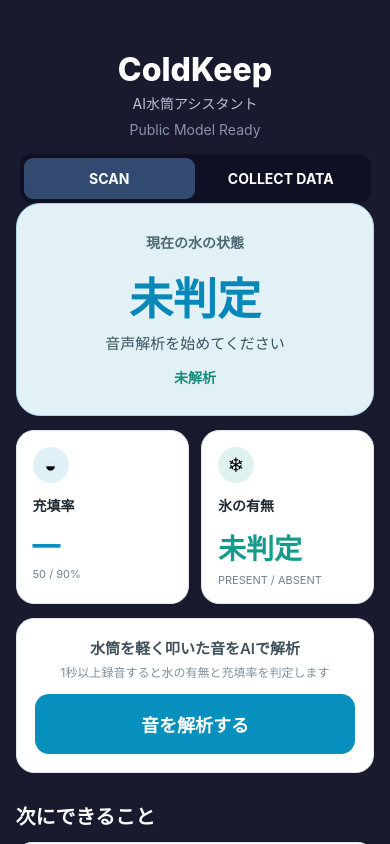
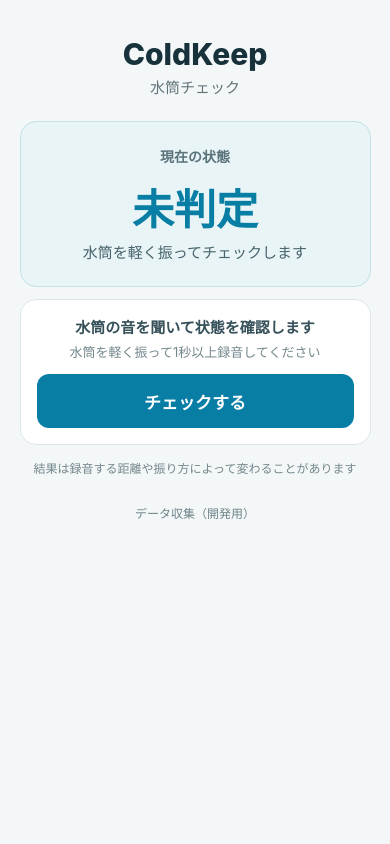
Before and after one commit to nitr0yukkuri/coldkeep, a React Native app: screen / in a window 390 px wide. Built offline with nearby package versions, Linux system fonts and the light colour scheme.

Commit message:
refine scan UI hierarchy

```diff
--- a/App.tsx
+++ b/App.tsx
@@ -35,19 +35,14 @@ const MetricCard = ({
   title,
   value,
   unit,
-  icon,
   color,
 }: {
   title: string;
   value: string | number;
   unit: string;
-  icon: string;
   color: string;
 }) => (
-  <View style={styles.metricCard}>
-    <View style={[styles.metricIcon, { backgroundColor: `${color}22` }]}>
-      <Text style={styles.metricIconText}>{icon}</Text>
-    </View>
+  <View style={[styles.metricCard, { borderLeftColor: color }]}>
     <Text style={styles.metricTitle}>{title}</Text>
     <Text
       style={[
@@ -59,32 +54,6 @@ const MetricCard = ({
       {value}
     </Text>
     <Text style={styles.metricUnit}>{unit}</Text>
-  </View>
-);
-
-const ScanInfoCard = ({
-  title,
-  description,
-  tone,
-}: {
-  title: string;
-  description: string;
-  tone: 'blue' | 'green' | 'neutral';
-}) => (
-  <View
-    style={[
-      styles.scanInfoCard,
-      tone === 'blue'
-        ? styles.scanInfoCardBlue
-        : tone === 'green'
-          ? styles.scanInfoCardGreen
-          : styles.scanInfoCardNeutral,
-    ]}
-  >
-    <View style={styles.scanInfoText}>
-      <Text style={styles.scanInfoTitle}>{title}</Text>
-      <Text style={styles.scanInfoDescription}>{description}</Text>
-    </View>
   </View>
 );
 
@@ -117,10 +86,9 @@ const LabeledInput = ({
 export default function App() {
   const app = useMemo(() => createAppDependencies(), []);
   const [mode, setMode] = useState<'scan' | 'collect'>('scan');
-  const [status, setStatus] = useState('Public Model Ready');
+  const [status, setStatus] = useState('準備できました');
   const [content, setContent] = useState('UNKNOWN');
   const [fillLevel, setFillLevel] = useState('—');
-  const [confidence, setConfidence] = useState('—');
   const [icePresence, setIcePresence] = useState('UNKNOWN');
   const [isRecording, setIsRecording] = useState(false);
   const [isProcessing, setIsProcessing] = useState(false);
@@ -131,12 +99,14 @@ export default function App() {
     content === 'WATER' ? '水あり' : content === 'NON-WATER' ? '水なし' : '未判定';
   const iceDisplay =
     icePresence === 'PRESENT' ? 'あり' : icePresence === 'ABSENT' ? 'なし' : '未判定';
+  const hasResult = content !== 'UNKNOWN';
+  const hasIceResult = icePresence !== 'UNKNOWN';
 
   useEffect(() => {
     if (mode === 'collect') {
-      setStatus('Collection Ready');
+      setStatus('データ収集の準備ができました');
     } else {
-      setStatus('Public Model Ready');
+      setStatus('準備できました');
     }
   }, [mode]);
 
@@ -150,11 +120,10 @@ export default function App() {
   const handleScan = useCallback(
     async (uri: string) => {
       try {
-        setStatus('Analyzing...');
+        setStatus('確認中…');
         const result = await app.scan.execute({ uri });
         setContent(result.containsWater ? 'WATER' : 'NON-WATER');
         setFillLevel(result.fillLevel === null ? 'N/A' : `${result.fillLevel}%`);
-        setConfidence(`${Math.round(result.waterConfidence * 100)}% confidence`);
         setIcePresence(
           result.icePresence === null
             ? 'UNKNOWN'
@@ -162,17 +131,13 @@ export default function App() {
               ? 'PRESENT'
               : 'ABSENT',
         );
-        setStatus(
-          `${result.engine === 'rust' ? 'Rust' : 'TypeScript'} estimate complete` +
-            (result.iceStatus === 'untrained' ? ' (ice model needs labels)' : ''),
-        );
+        setStatus('確認が完了しました');
       } catch (error) {
         console.error(error);
         setContent('UNKNOWN');
         setFillLevel('—');
-        setConfidence('—');
         setIcePresence('UNKNOWN');
-        setStatus(error instanceof Error ? error.message : 'Inference Error');
+        setStatus(error instanceof Error ? error.message : '確認に失敗しました');
       }
     },
     [app],
@@ -190,13 +155,11 @@ export default function App() {
       setPendingLabels(labels);
       setIsRecording(true);
       setIsProcessing(false);
-      setStatus(
-        mode === 'collect' ? 'Recording labeled sample...' : 'Listening...',
-      );
+      setStatus('録音中…');
     } catch (error) {
       console.error(error);
       setIsRecording(false);
-      setStatus(error instanceof Error ? error.message : 'Recording Failed');
+      setStatus(error instanceof Error ? error.message : '録音を開始できませんでした');
     }
   }
 
@@ -204,17 +167,18 @@ export default function App() {
     recording: RecordingRef,
     labels: CollectionLabels,
   ) {
-    setStatus('Validating WAV...');
+    setStatus('録音を保存中…');
     const record = await app.collect.execute(recording, labels);
     setSavedRecordings(count => count + 1);
-    setStatus(`Saved ${record.recordingId}`);
+    setStatus(`保存しました（${record.recordingId}）`);
   }
 
   async function shareManifest() {
     try {
       await app.exportDataset.execute();
+      setStatus('CSVを書き出しました');
     } catch (error) {
-      setStatus(error instanceof Error ? error.message : 'Export Failed');
+      setStatus(error instanceof Error ? error.message : 'CSVを書き出せませんでした');
     }
   }
 
@@ -225,7 +189,7 @@ export default function App() {
     setIsProcessing(true);
     let recording: RecordingRef | null = null;
     try {
-      setStatus('Processing...');
+      setStatus(mode === 'collect' ? '録音を保存中…' : '確認中…');
       recording = await app.recording.stop();
 
       setIsRecording(false);
@@ -242,7 +206,7 @@ export default function App() {
       console.error(error);
       setIsRecording(false);
       setPendingLabels(null);
-      setStatus(error instanceof Error ? error.message : 'Recording Failed');
+      setStatus(error instanceof Error ? error.message : '録音を処理できませんでした');
     } finally {
       if (recording) {
         await app.recording.cleanup(recording).catch(() => undefined);
@@ -258,31 +222,15 @@ export default function App() {
     >
       <View style={styles.header}>
         <Text style={styles.headerTitle}>ColdKeep</Text>
-        {mode === 'scan' ? (
-          <Text style={styles.headerSubtitle}>AI水筒アシスタント</Text>
-        ) : null}
-        <Text style={styles.statusText}>{status}</Text>
-      </View>
-
-      <View style={styles.modeTabs}>
-        {(['scan', 'collect'] as const).map(item => (
-          <TouchableOpacity
-            key={item}
-            disabled={isRecording || isProcessing}
-            style={[styles.modeTab, mode === item && styles.activeModeTab]}
-            onPress={() => setMode(item)}
-          >
-            <Text style={styles.modeTabText}>
-              {item === 'scan' ? 'SCAN' : 'COLLECT DATA'}
+        <Text style={styles.headerSubtitle}>
+          {mode === 'scan' ? '水筒チェック' : 'データ収集'}
         </Text>
-          </TouchableOpacity>
-        ))}
       </View>
 
       {mode === 'scan' ? (
         <View style={styles.scanScreen}>
           <View style={styles.heroCard}>
-            <Text style={styles.heroLabel}>現在の水の状態</Text>
+            <Text style={styles.heroLabel}>現在の状態</Text>
             <Text
               style={[
                 styles.heroValue,
@@ -293,43 +241,44 @@ export default function App() {
             </Text>
             <Text style={styles.heroDescription}>
               {content === 'UNKNOWN'
-                ? '音声解析を始めてください'
+                ? '水筒を軽く振ってチェックします'
                 : content === 'WATER'
-                  ? '水が入っている可能性があります'
+                  ? '水が入っています'
                   : '水が検出されませんでした'}
-            </Text>
-            <Text style={styles.heroConfidence}>
-              {content === 'UNKNOWN' ? '未解析' : confidence}
             </Text>
           </View>
 
+          {hasResult && (content === 'WATER' || hasIceResult) ? (
             <View style={styles.metricRow}>
+              {content === 'WATER' ? (
                 <MetricCard
                   title="充填率"
                   value={fillLevel}
-              unit="50 / 90%"
-              icon="◒"
-              color="#0b8fbd"
+                  unit="50% / 90%の目安"
+                  color="#087ea4"
                 />
+              ) : null}
+              {hasIceResult ? (
                 <MetricCard
                   title="氷の有無"
                   value={iceDisplay}
-              unit="PRESENT / ABSENT"
-              icon="❄"
-              color="#159b8b"
+                  unit="音からの目安"
+                  color="#168276"
                 />
+              ) : null}
             </View>
+          ) : null}
 
           <View style={styles.analysisCard}>
             <Text style={styles.analysisDescription}>
-              水筒を軽く叩いた音をAIで解析
+              水筒の音を聞いて状態を確認します
             </Text>
             <Text style={styles.analysisHint}>
               {isProcessing
-                ? '解析中です。結果が表示されるまでお待ちください'
+                ? '確認中です。少しお待ちください'
                 : isRecording
-                ? '録音中です。終わったら停止してください'
-                : '1秒以上録音すると水の有無と充填率を判定します'}
+                ? '振り終わったら停止してください'
+                : '水筒を軽く振って1秒以上録音してください'}
             </Text>
             <TouchableOpacity
               disabled={isProcessing}
@@ -342,107 +291,101 @@ export default function App() {
             >
               <Text style={styles.analysisButtonText}>
                 {isProcessing
-                  ? '解析中...'
+                  ? '確認中…'
                   : isRecording
-                    ? '録音を停止して解析'
-                    : '音を解析する'}
+                    ? '停止して確認'
+                    : 'チェックする'}
               </Text>
             </TouchableOpacity>
+            {status !== '準備できました' && status !== '確認が完了しました' ? (
+              <Text style={styles.analysisStatus}>{status}</Text>
+            ) : null}
           </View>
 
-          <View style={styles.scanSection}>
-            <Text style={styles.scanSectionTitle}>次にできること</Text>
-            {content === 'UNKNOWN' ? (
-              <ScanInfoCard
-                title="まず音を解析してください"
-                description="水の有無と、学習済みクラス（50% / 90%）の充填率を音声から確認できます"
-                tone="blue"
-              />
-            ) : (
-              <ScanInfoCard
-                title="解析結果を確認してください"
-                description="容器やマイクの条件によって結果が変わる場合があります"
-                tone="blue"
-              />
-            )}
-            <ScanInfoCard
-              title="氷の判定"
-              description={
-                icePresence === 'UNKNOWN'
-                  ? '氷モデルはラベルデータを収集中です'
-                  : `氷は${iceDisplay}`
-              }
-              tone={icePresence === 'UNKNOWN' ? 'neutral' : 'green'}
-            />
-          </View>
-
-          <View style={styles.modelCard}>
-            <Text style={styles.modelCardTitle}>推論情報</Text>
-            <Text style={styles.modelCardText}>{status}</Text>
-            <Text style={styles.modelCardText}>
-              氷判定は二値のみ。温度・氷量の推定は行いません。
+          <Text style={styles.resultNote}>
+            結果は録音する距離や振り方によって変わることがあります
           </Text>
-          </View>
+          <TouchableOpacity
+            disabled={isRecording || isProcessing}
+            style={styles.developerLink}
+            onPress={() => setMode('collect')}
+          >
+            <Text style={styles.developerLinkText}>データ収集（開発用）</Text>
+          </TouchableOpacity>
         </View>
       ) : (
         <View style={styles.collectionPanel}>
-          <Text style={styles.sectionTitle}>GROUND-TRUTH LABELS</Text>
+          <View style={styles.collectionHeaderRow}>
+            <View style={styles.collectionHeaderText}>
+              <Text style={styles.sectionTitle}>データ収集</Text>
+              <Text style={styles.sectionHint}>
+                学習用の録音と実測値を保存します
+              </Text>
+            </View>
+            <TouchableOpacity
+              disabled={isRecording || isProcessing}
+              style={styles.backLink}
+              onPress={() => setMode('scan')}
+            >
+              <Text style={styles.backLinkText}>チェック画面へ</Text>
+            </TouchableOpacity>
+          </View>
           <View style={styles.inputGrid}>
             <LabeledInput
-              label="Session ID"
+              label="セッション"
               value={collectionDraft.sessionId}
               onChangeText={value => updateCollectionField('sessionId', value)}
               editable={!isRecording}
             />
             <LabeledInput
-              label="Container ID"
+              label="水筒"
               value={collectionDraft.containerId}
               onChangeText={value => updateCollectionField('containerId', value)}
               editable={!isRecording}
             />
             <LabeledInput
-              label="Device ID"
+              label="端末"
               value={collectionDraft.deviceId}
               onChangeText={value => updateCollectionField('deviceId', value)}
               editable={!isRecording}
             />
             <LabeledInput
-              label="Capacity (mL)"
+              label="容量 (mL)"
               value={collectionDraft.capacityMl}
               onChangeText={value => updateCollectionField('capacityMl', value)}
               numeric
               editable={!isRecording}
             />
             <LabeledInput
-              label="Water (mL)"
+              label="水量 (mL)"
               value={collectionDraft.waterMl}
               onChangeText={value => updateCollectionField('waterMl', value)}
               numeric
               editable={!isRecording}
             />
             <LabeledInput
-              label="Ice count"
+              label="氷の個数"
               value={collectionDraft.iceCount}
               onChangeText={value => updateCollectionField('iceCount', value)}
               numeric
               editable={!isRecording}
             />
             <LabeledInput
-              label="Ice mass (g)"
+              label="氷の重さ (g)"
               value={collectionDraft.iceMassG}
               onChangeText={value => updateCollectionField('iceMassG', value)}
               numeric
               editable={!isRecording}
             />
             <LabeledInput
-              label="Measured temp (°C)"
+              label="水温 (°C)"
               value={collectionDraft.temperatureC}
               onChangeText={value => updateCollectionField('temperatureC', value)}
               numeric
               editable={!isRecording}
             />
             <LabeledInput
-              label="Mic distance (cm)"
+              label="マイク距離 (cm)"
               value={collectionDraft.microphoneDistanceCm}
               onChangeText={value =>
                 updateCollectionField('microphoneDistanceCm', value)
@@ -451,7 +394,7 @@ export default function App() {
               editable={!isRecording}
             />
           </View>
-          <Text style={styles.inputLabel}>Action</Text>
+          <Text style={styles.inputLabel}>動作</Text>
           <View style={styles.actionRow}>
             {COLLECTION_ACTIONS.map(action => (
               <TouchableOpacity
@@ -463,28 +406,31 @@ export default function App() {
                 ]}
                 onPress={() => updateCollectionField('action', action)}
               >
-                <Text style={styles.actionText}>{action.toUpperCase()}</Text>
+                <Text style={styles.actionText}>
+                  {action === 'pour' ? '傾ける' : action === 'shake' ? '振る' : '静置'}
+                </Text>
               </TouchableOpacity>
             ))}
           </View>
-          <Text style={styles.savedCount}>Saved this run: {savedRecordings}</Text>
+          <Text style={styles.savedCount}>今回保存: {savedRecordings}件</Text>
         </View>
       )}
 
       {mode === 'collect' ? (
         <View style={styles.controls}>
+          <Text style={styles.collectionStatus}>{status}</Text>
           <TouchableOpacity
             disabled={isProcessing}
             style={[styles.button, isRecording && styles.activeRec]}
             onPress={isRecording ? stopRecording : startRecording}
           >
             <Text style={styles.buttonText}>
-              {isRecording ? 'STOP & SAVE' : 'START RECORDING'}
+              {isRecording ? '停止して保存' : '録音して保存'}
             </Text>
           </TouchableOpacity>
           {!isRecording ? (
             <TouchableOpacity style={styles.exportButton} onPress={shareManifest}>
-              <Text style={styles.exportText}>EXPORT LABEL CSV</Text>
+              <Text style={styles.exportText}>CSVを書き出す</Text>
             </TouchableOpacity>
           ) : null}
         </View>
@@ -496,129 +442,104 @@ export default function App() {
 const styles = StyleSheet.create({
   container: {
     flexGrow: 1,
-    backgroundColor: '#1a1a2e',
+    backgroundColor: '#f4f7f8',
     alignItems: 'center',
-    paddingTop: 50,
-    paddingBottom: 50,
+    paddingTop: 36,
+    paddingBottom: 40,
   },
-  header: { marginBottom: 16, alignItems: 'center' },
-  headerTitle: { fontSize: 32, fontWeight: '800', color: '#fff' },
-  headerSubtitle: { color: '#b8c0d4', marginTop: 4, fontSize: 14 },
-  statusText: { color: '#8993aa', marginTop: 8, paddingHorizontal: 20, textAlign: 'center' },
-  scanScreen: { width: '92%', alignItems: 'center' },
+  header: { marginBottom: 24, alignItems: 'center' },
+  headerTitle: { fontSize: 30, fontWeight: '800', color: '#17323b' },
+  headerSubtitle: { color: '#62747a', marginTop: 4, fontSize: 15 },
+  scanScreen: { width: '90%', alignItems: 'center' },
   heroCard: {
     width: '100%',
     alignItems: 'center',
-    paddingVertical: 28,
+    paddingVertical: 24,
     paddingHorizontal: 16,
-    borderRadius: 24,
-    backgroundColor: '#e1f1f5',
+    borderRadius: 16,
+    backgroundColor: '#e8f4f6',
     borderWidth: 1,
-    borderColor: '#a9dbe7',
+    borderColor: '#c4e2e6',
   },
-  heroLabel: { color: '#4c6872', fontSize: 14, fontWeight: '600' },
-  heroValue: { color: '#0788b8', fontSize: 44, fontWeight: '800', marginTop: 12 },
+  heroLabel: { color: '#5a737a', fontSize: 14, fontWeight: '600' },
+  heroValue: { color: '#087ea4', fontSize: 42, fontWeight: '800', marginTop: 10 },
   heroValueCompact: { fontSize: 28 },
-  heroDescription: { color: '#36535e', fontSize: 15, marginTop: 4, textAlign: 'center' },
-  heroConfidence: { color: '#148c78', fontSize: 14, fontWeight: '700', marginTop: 14 },
-  metricRow: { flexDirection: 'row', width: '100%', gap: 12, marginTop: 14 },
+  heroDescription: { color: '#45636a', fontSize: 15, marginTop: 4, textAlign: 'center' },
+  metricRow: { flexDirection: 'row', width: '100%', gap: 10, marginTop: 12 },
   metricCard: {
     flex: 1,
-    minHeight: 150,
-    padding: 16,
-    borderRadius: 18,
+    minHeight: 112,
+    padding: 14,
+    borderRadius: 12,
     backgroundColor: '#fff',
     borderWidth: 1,
-    borderColor: '#e0e6eb',
-    elevation: 2,
-    shadowColor: '#0b2330',
-    shadowOpacity: 0.08,
-    shadowRadius: 8,
-    shadowOffset: { width: 0, height: 3 },
+    borderColor: '#dce7e9',
+    borderLeftWidth: 3,
   },
-  metricIcon: { width: 36, height: 36, borderRadius: 18, alignItems: 'center', justifyContent: 'center' },
-  metricIconText: { fontSize: 20 },
-  metricTitle: { color: '#1e2931', fontSize: 14, fontWeight: '600', marginTop: 12 },
-  metricValue: { color: '#0788b8', fontSize: 28, fontWeight: '800', marginTop: 12 },
+  metricTitle: { color: '#36515a', fontSize: 13, fontWeight: '600' },
+  metricValue: { color: '#087ea4', fontSize: 25, fontWeight: '800', marginTop: 10 },
   metricValueCompact: { fontSize: 17 },
-  metricUnit: { color: '#71808a', fontSize: 11, marginTop: 6 },
+  metricUnit: { color: '#73878c', fontSize: 11, marginTop: 5 },
   analysisCard: {
     width: '100%',
     alignItems: 'center',
-    padding: 18,
-    marginTop: 14,
-    borderRadius: 18,
-    backgroundColor: '#fff',
-    borderWidth: 1,
-    borderColor: '#e0e6eb',
-  },
-  analysisDescription: { color: '#40515a', fontSize: 15, fontWeight: '600' },
-  analysisHint: { color: '#81909a', fontSize: 12, marginTop: 5, textAlign: 'center' },
-  analysisButton: {
-    width: '100%',
-    minHeight: 60,
-    alignItems: 'center',
-    justifyContent: 'center',
-    marginTop: 14,
-    borderRadius: 14,
-    backgroundColor: '#078fbd',
-  },
-  analysisButtonActive: { backgroundColor: '#d94b59' },
-  analysisButtonDisabled: { backgroundColor: '#7d8b94' },
-  analysisButtonText: { color: '#fff', fontSize: 18, fontWeight: '800' },
-  scanSection: { width: '100%', marginTop: 28 },
-  scanSectionTitle: { color: '#fff', fontSize: 20, fontWeight: '800', marginBottom: 12 },
-  scanInfoCard: {
-    flexDirection: 'row',
-    minHeight: 86,
-    alignItems: 'center',
     padding: 16,
-    marginBottom: 10,
+    marginTop: 12,
     borderRadius: 16,
     backgroundColor: '#fff',
     borderWidth: 1,
-    borderColor: '#e0e6eb',
+    borderColor: '#dce7e9',
   },
-  scanInfoCardBlue: { borderLeftWidth: 4, borderLeftColor: '#078fbd' },
-  scanInfoCardGreen: { borderLeftWidth: 4, borderLeftColor: '#159b8b' },
-  scanInfoCardNeutral: { borderLeftWidth: 4, borderLeftColor: '#9aa7af' },
-  scanInfoText: { flex: 1 },
-  scanInfoTitle: { color: '#1e2931', fontSize: 16, fontWeight: '700' },
-  scanInfoDescription: { color: '#71808a', fontSize: 13, lineHeight: 19, marginTop: 5 },
-  modelCard: { width: '100%', padding: 16, marginTop: 6, borderRadius: 16, backgroundColor: '#253445' },
-  modelCardTitle: { color: '#fff', fontSize: 14, fontWeight: '800' },
-  modelCardText: { color: '#c3d0da', fontSize: 12, lineHeight: 18, marginTop: 6 },
-  controls: { alignItems: 'center' },
+  analysisDescription: { color: '#36515a', fontSize: 15, fontWeight: '600' },
+  analysisHint: { color: '#73878c', fontSize: 13, marginTop: 5, textAlign: 'center' },
+  analysisButton: {
+    width: '100%',
+    minHeight: 54,
+    alignItems: 'center',
+    justifyContent: 'center',
+    marginTop: 13,
+    borderRadius: 12,
+    backgroundColor: '#087ea4',
+  },
+  analysisButtonActive: { backgroundColor: '#c94f57' },
+  analysisButtonDisabled: { backgroundColor: '#9aa9ad' },
+  analysisButtonText: { color: '#fff', fontSize: 17, fontWeight: '700' },
+  analysisStatus: { color: '#b04b50', fontSize: 12, marginTop: 9, textAlign: 'center' },
+  resultNote: { color: '#73878c', fontSize: 12, marginTop: 14, textAlign: 'center' },
+  developerLink: { marginTop: 20, paddingVertical: 8, paddingHorizontal: 10 },
+  developerLinkText: { color: '#6d8489', fontSize: 12 },
+  collectionStatus: { color: '#62747a', fontSize: 13, marginBottom: 10, textAlign: 'center' },
+  collectionPanel: { width: '90%', marginBottom: 18 },
+  collectionHeaderRow: {
+    flexDirection: 'row',
+    alignItems: 'flex-start',
+    justifyContent: 'space-between',
+    marginBottom: 18,
+  },
+  collectionHeaderText: { flex: 1, paddingRight: 12 },
+  sectionTitle: { color: '#17323b', fontSize: 20, fontWeight: '800' },
+  sectionHint: { color: '#62747a', fontSize: 13, lineHeight: 18, marginTop: 5 },
+  backLink: { paddingVertical: 4 },
+  backLinkText: { color: '#087ea4', fontSize: 12, fontWeight: '700' },
+  controls: { alignItems: 'center', width: '90%' },
   button: {
-    backgroundColor: '#4facfe',
-    paddingVertical: 20,
-    paddingHorizontal: 60,
-    borderRadius: 40,
-    elevation: 5,
+    width: '100%',
+    alignItems: 'center',
+    backgroundColor: '#087ea4',
+    paddingVertical: 16,
+    borderRadius: 12,
   },
-  activeRec: { backgroundColor: '#ff4b4b' },
-  buttonText: { color: '#fff', fontSize: 20, fontWeight: 'bold' },
-  modeTabs: {
-    flexDirection: 'row',
-    width: '90%',
-    backgroundColor: '#101024',
-    borderRadius: 12,
-    padding: 4,
-  },
-  modeTab: { flex: 1, paddingVertical: 12, alignItems: 'center', borderRadius: 9 },
-  activeModeTab: { backgroundColor: '#334a70' },
-  modeTabText: { color: '#fff', fontWeight: '700' },
-  collectionPanel: { width: '90%', marginVertical: 22 },
-  sectionTitle: { color: '#fff', fontWeight: '800', marginBottom: 14 },
+  activeRec: { backgroundColor: '#c94f57' },
+  buttonText: { color: '#fff', fontSize: 17, fontWeight: '700' },
   inputGrid: { flexDirection: 'row', flexWrap: 'wrap', marginHorizontal: -5 },
   inputGroup: { width: '50%', paddingHorizontal: 5, marginBottom: 12 },
-  inputLabel: { color: '#b8c0d4', fontSize: 12, marginBottom: 5 },
+  inputLabel: { color: '#62747a', fontSize: 12, marginBottom: 5 },
   input: {
-    color: '#fff',
-    backgroundColor: '#101024',
-    borderColor: '#3d4661',
+    color: '#17323b',
+    backgroundColor: '#fff',
+    borderColor: '#d4e1e3',
     borderWidth: 1,
-    borderRadius: 8,
+    borderRadius: 9,
     paddingHorizontal: 10,
     paddingVertical: 9,
   },
@@ -629,12 +550,14 @@ const styles = StyleSheet.create({
     alignItems: 'center',
     paddingVertical: 10,
     marginRight: 6,
-    borderRadius: 8,
-    backgroundColor: '#101024',
+    borderRadius: 9,
+    backgroundColor: '#fff',
+    borderWidth: 1,
+    borderColor: '#d4e1e3',
   },
-  activeAction: { backgroundColor: '#216d8a' },
-  actionText: { color: '#fff', fontSize: 12, fontWeight: '700' },
-  savedCount: { color: '#8f9bb3', textAlign: 'right' },
-  exportButton: { marginTop: 16, paddingVertical: 12, paddingHorizontal: 24 },
-  exportText: { color: '#7cc9ff', fontWeight: '700' },
+  activeAction: { backgroundColor: '#dceff1', borderColor: '#087ea4' },
+  actionText: { color: '#36515a', fontSize: 12, fontWeight: '700' },
+  savedCount: { color: '#73878c', textAlign: 'right' },
+  exportButton: { marginTop: 14, paddingVertical: 10, paddingHorizontal: 24 },
+  exportText: { color: '#087ea4', fontWeight: '700' },
 });
```
Lines whose indentation alone changed are shown as unchanged.
